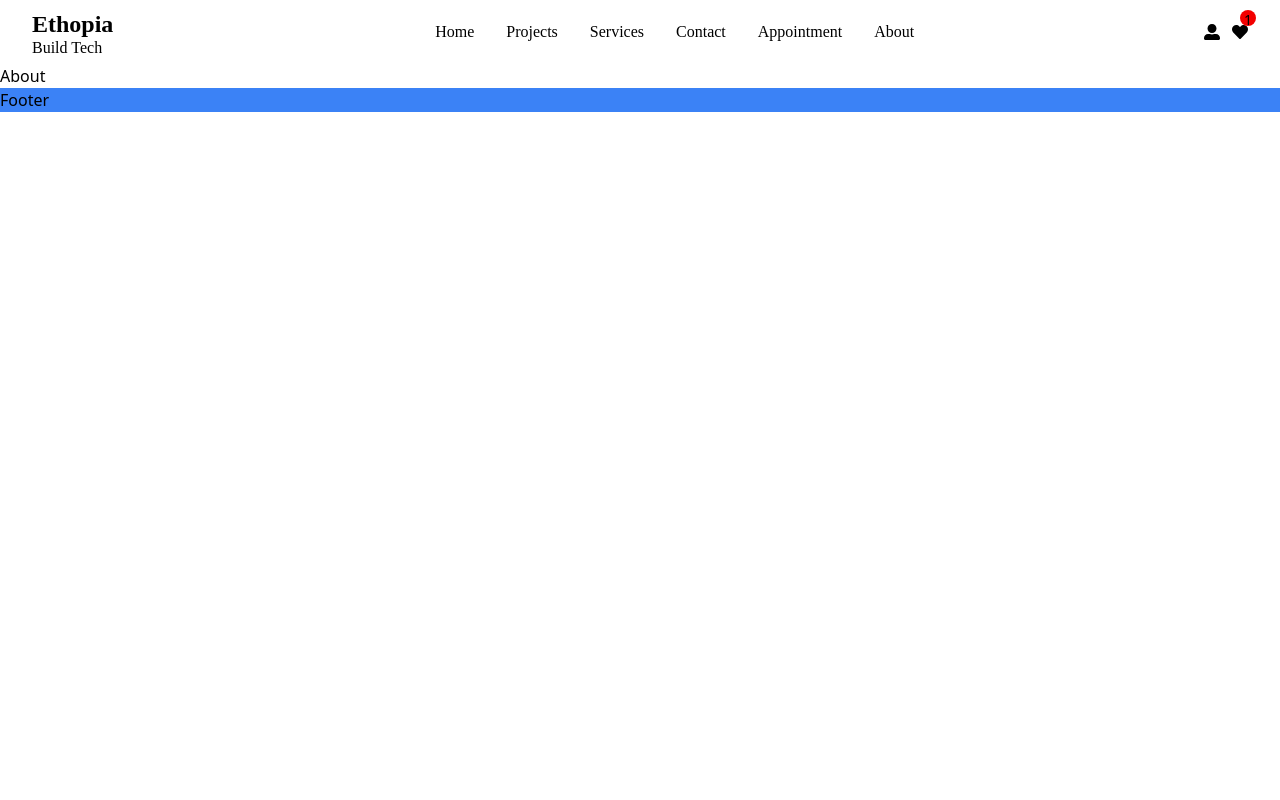
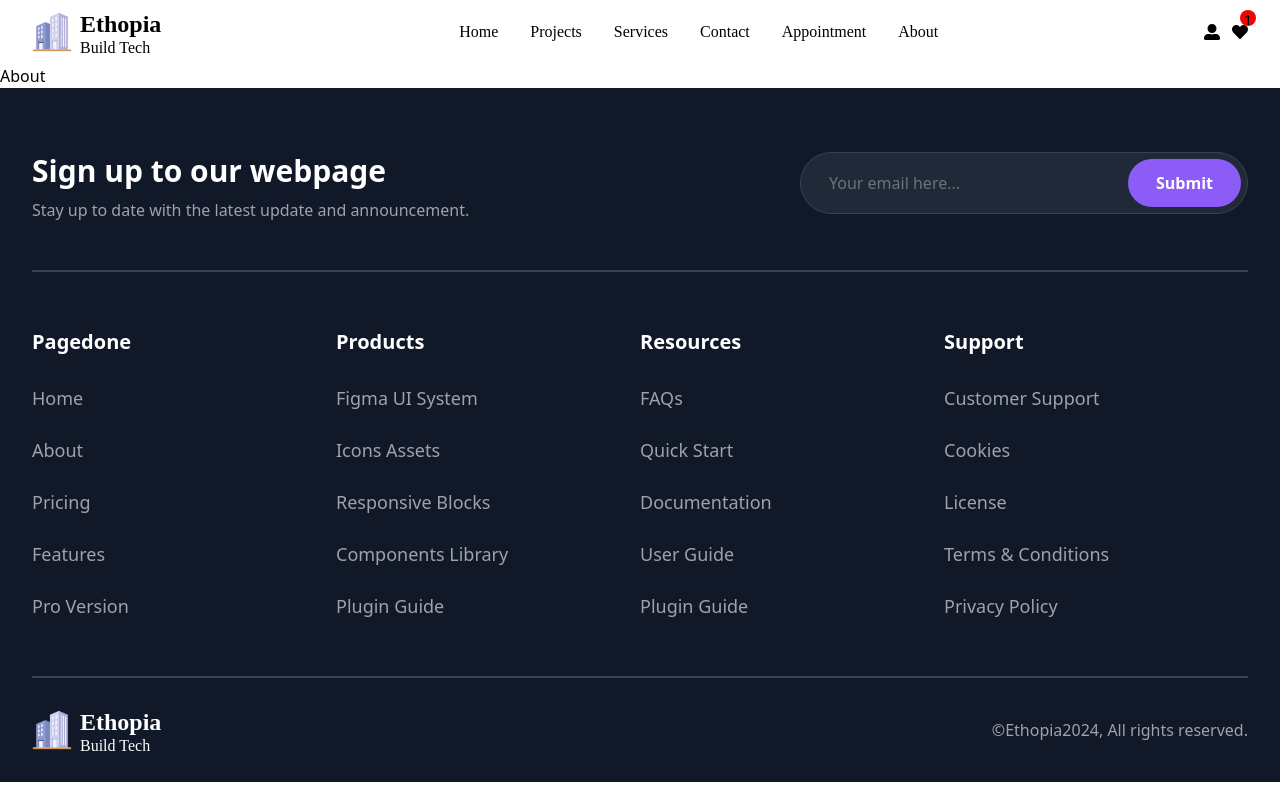
Before and after one commit to ayanhasnain03/Eutopia-2024-Client, a React (Vite) app: page /about in a window 1280 px wide. Built offline with nearby package versions, Linux system fonts and the light colour scheme.

Commit message:
nav footer

```diff
--- a/src/components/layout/Footer/Footer.jsx
+++ b/src/components/layout/Footer/Footer.jsx
@@ -1,6 +1,110 @@
+import {Link} from 'react-router-dom'
+import logo from "../../../assets/eduthopia.png";
+
 const Footer = () => {
+
   return (
-    <div className="bg-blue-500">Footer</div>
+   <>
+
+<section className="pt-16 pb-7 bg-gray-900">
+  <div className="mx-auto max-w-7xl px-4 sm:px-6 lg:px-8">
+    <div className="grid grid-cols-12 pb-12 border-b-2 border-gray-700 max-lg:gap-7">
+      <div className="col-span-12 lg:col-span-7">
+        <h2 className="font-manrope font-bold text-3xl leading-tight text-white mb-2 max-lg:text-center">Sign up to our webpage</h2>
+        <p className="text-base text-gray-400 font-normal max-lg:text-center">Stay up to date with the latest update and announcement.</p>
+      </div>
+      <div className="col-span-12 lg:col-span-5 flex flex-col gap-4 items-center">
+        <div className="flex items-center justify-between bg-gray-800 w-full max-w-md mx-auto lg:mr-0 rounded-full p-2.5 min-[470px]:p-1.5 pl-5 min-[470px]:pl-7 border border-gray-700 transition-all duration-300 hover:border-gray-400 focus-within:border-gray-400">
+          <input type="text" className="bg-transparent text-base font-normal text-white placeholder:text-gray-500 focus-within:outline-0" placeholder="Your email here..." />
+          <button className="py-3 px-7 hidden min-[470px]:block rounded-full bg-violet-500 text-base font-semibold text-white shadow-sm shadow-transparent transition-all duration-500 focus-within:outline-0 hover:bg-violet-700 focus-within:bg-violet-700 ">Submit</button>
+        </div>
+        <button className="py-3 px-7 min-[470px]:hidden rounded-full bg-violet-500 text-base font-semibold text-white shadow-sm shadow-transparent transition-all duration-500 focus-within:outline-0 hover:bg-violet-700 focus-within:bg-violet-700 ">Submit</button>
+      </div>
+    </div>
+    <div className="grid grid-cols-1 min-[400px]:grid-cols-2 md:grid-cols-4 gap-y-8 py-14 border-b-2 border-gray-700">
+      <div className>
+        <h6 className="text-xl font-bold text-white mb-7">Pagedone</h6>
+        <ul className="flex flex-col gap-6">
+          <li><a href="javascript:;" className="text-lg font-normal text-gray-400 transition-all duration-300 hover:text-violet-400 focus-within:outline-0 focus-within:text-violet-400">Home</a>
+          </li>
+          <li><a href="javascript:;" className="text-lg font-normal text-gray-400 transition-all duration-300 hover:text-violet-400 focus-within:outline-0 focus-within:text-violet-400">About</a>
+          </li>
+          <li><a href="javascript:;" className="text-lg font-normal text-gray-400 transition-all duration-300 hover:text-violet-400 focus-within:outline-0 focus-within:text-violet-400">Pricing</a>
+          </li>
+          <li><a href="javascript:;" className="text-lg font-normal text-gray-400 transition-all duration-300 hover:text-violet-400 focus-within:outline-0 focus-within:text-violet-400">Features</a>
+          </li>
+          <li><a href="javascript:;" className="text-lg font-normal text-gray-400 transition-all duration-300 hover:text-violet-400 focus-within:outline-0 focus-within:text-violet-400">Pro
+              Version</a></li>
+        </ul>
+      </div>
+      <div className>
+        <h6 className="text-xl font-bold text-white mb-7">Products</h6>
+        <ul className="flex flex-col gap-6">
+          <li><a href="javascript:;" className="text-lg font-normal text-gray-400 transition-all duration-300 hover:text-violet-400 focus-within:outline-0 focus-within:text-violet-400">Figma
+              UI System</a></li>
+          <li><a href="javascript:;" className="text-lg font-normal text-gray-400 transition-all duration-300 hover:text-violet-400 focus-within:outline-0 focus-within:text-violet-400">Icons
+              Assets</a></li>
+          <li><a href="javascript:;" className="text-lg font-normal text-gray-400 transition-all duration-300 hover:text-violet-400 focus-within:outline-0 focus-within:text-violet-400">Responsive
+              Blocks</a></li>
+          <li><a href="javascript:;" className="text-lg font-normal text-gray-400 transition-all duration-300 hover:text-violet-400 focus-within:outline-0 focus-within:text-violet-400">Components
+              Library</a></li>
+          <li><a href="javascript:;" className="text-lg font-normal text-gray-400 transition-all duration-300 hover:text-violet-400 focus-within:outline-0 focus-within:text-violet-400">Plugin
+              Guide</a></li>
+        </ul>
+      </div>
+      <div className>
+        <h6 className="text-xl font-bold text-white mb-7">Resources</h6>
+        <ul className="flex flex-col gap-6">
+          <li><a href="javascript:;" className="text-lg font-normal text-gray-400 transition-all duration-300 hover:text-violet-400 focus-within:outline-0 focus-within:text-violet-400">FAQs</a>
+          </li>
+          <li><a href="javascript:;" className="text-lg font-normal text-gray-400 transition-all duration-300 hover:text-violet-400 focus-within:outline-0 focus-within:text-violet-400">Quick
+              Start</a></li>
+          <li><a href="javascript:;" className="text-lg font-normal text-gray-400 transition-all duration-300 hover:text-violet-400 focus-within:outline-0 focus-within:text-violet-400">Documentation</a>
+          </li>
+          <li><a href="javascript:;" className="text-lg font-normal text-gray-400 transition-all duration-300 hover:text-violet-400 focus-within:outline-0 focus-within:text-violet-400">User
+              Guide</a></li>
+          <li><a href="javascript:;" className="text-lg font-normal text-gray-400 transition-all duration-300 hover:text-violet-400 focus-within:outline-0 focus-within:text-violet-400">Plugin
+              Guide</a></li>
+        </ul>
+      </div>
+      <div className>
+        <h6 className="text-xl font-bold text-white mb-7">Support</h6>
+        <ul className="flex flex-col gap-6">
+          <li><a href="javascript:;" className="text-lg font-normal text-gray-400 transition-all duration-300 hover:text-violet-400 focus-within:outline-0 focus-within:text-violet-400">Customer
+              Support</a></li>
+          <li><a href="javascript:;" className="text-lg font-normal text-gray-400 transition-all duration-300 hover:text-violet-400 focus-within:outline-0 focus-within:text-violet-400">Cookies</a>
+          </li>
+          <li><a href="javascript:;" className="text-lg font-normal text-gray-400 transition-all duration-300 hover:text-violet-400 focus-within:outline-0 focus-within:text-violet-400">License</a>
+          </li>
+          <li><a href="javascript:;" className="text-lg font-normal text-gray-400 transition-all duration-300 hover:text-violet-400 focus-within:outline-0 focus-within:text-violet-400">Terms
+              &amp; Conditions</a></li>
+          <li><a href="javascript:;" className="text-lg font-normal text-gray-400 transition-all duration-300 hover:text-violet-400 focus-within:outline-0 focus-within:text-violet-400">Privacy
+              Policy</a></li>
+        </ul>
+      </div>
+    </div>
+    <div className="pt-7 flex flex-col min-[500px]:flex-row items-center justify-between text-white ">
+     <Link to="/">
+     <div className="leading-none flex gap-2 items-center justify-center">
+        <div>
+        <img src={logo} alt="ewe" className="w-10" />
+
+        </div>
+        <div>
+          <h1 className="font-dank font-semibold text-2xl">Ethopia</h1>
+        <p className="font-gabri font-light">Build Tech </p>
+
+        </div>
+      </div>
+     </Link>
+      <p className="text-base font-normal text-gray-400">©<a href="https://pagedone.io/">Ethopia</a>2024, All rights reserved.</p>
+    </div>
+  </div>
+</section>
+
+
+
+   </>
   )
 }
 export default Footer
--- a/src/components/layout/Navbar/Navbar.jsx
+++ b/src/components/layout/Navbar/Navbar.jsx
@@ -5,7 +5,7 @@ import { Link } from "react-router-dom";
 import { MdDashboard } from "react-icons/md";
 import Hamburger from "hamburger-react";
 import { BiSupport } from "react-icons/bi";
-
+import logo from "../../../assets/eduthopia.png";
 function Navbar() {
   const [isOpen, setOpen] = useState(false);
   const user = {
@@ -15,9 +15,16 @@ function Navbar() {
 
   return (
     <nav className="flex justify-between items-center px-4 md:px-8 py-2 z-[100] bg-white/30">
-      <div className="leading-none">
-        <h1 className="font-dank font-semibold text-2xl">Ethopia</h1>
-        <p className="font-gabri font-light">Build Tech</p>
+      <div className="leading-none flex gap-2 items-center justify-center">
+        <div>
+        <img src={logo} alt="ewe" className="w-10" />
+
+        </div>
+        <div>
+          <h1 className="font-dank font-semibold text-2xl">Ethopia</h1>
+        <p className="font-gabri font-light">Build Tech </p>
+
+        </div>
       </div>
       <ul className="hidden md:flex gap-8 md:ml-8 font-dank">
         <li>
```
Also changed, not shown: src/assets/eduthopia.png (added).
